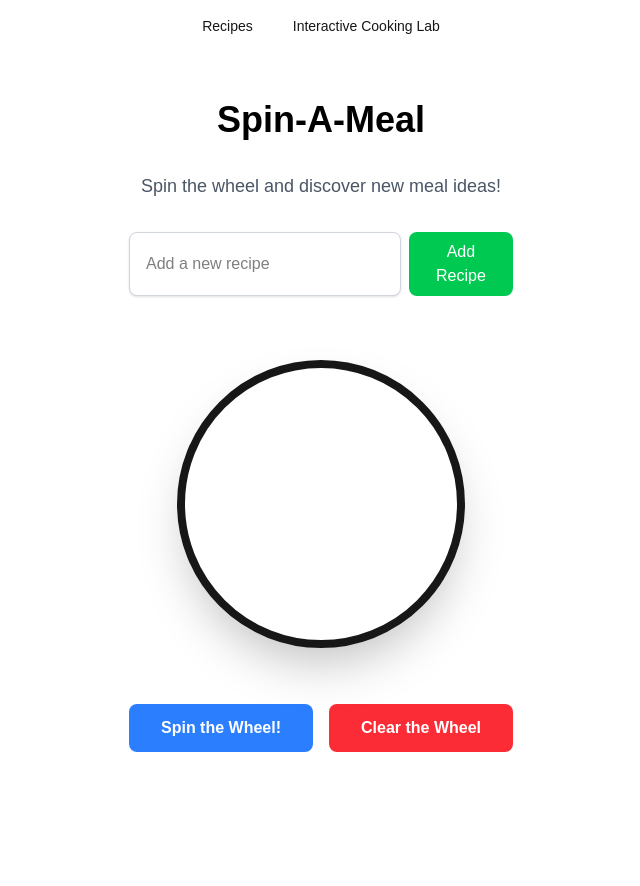
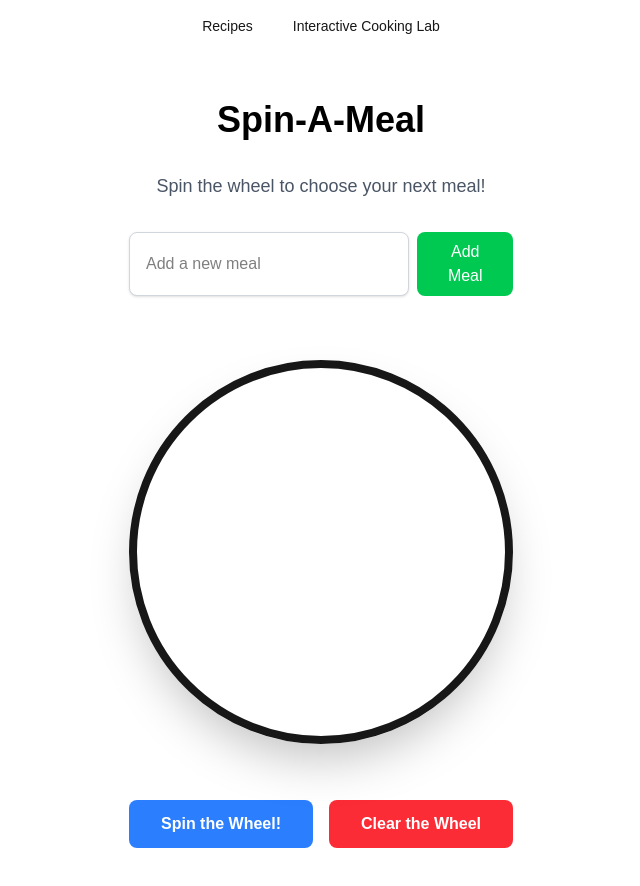
Before and after one commit to sydneytsai/burnt-to-perfection, a Next.js app: page /spin-a-meal in a window 1280 px wide. Shown: the top 886 px of the page, without its empty margins (319-959 px from the left). Before the commit the page ends 800 px from the top, so only its background shows below. Built offline with nearby package versions, Linux system fonts and the light colour scheme.

Commit message:
fixing wheel

```diff
--- a/app/spin-a-meal/page.tsx
+++ b/app/spin-a-meal/page.tsx
@@ -4,124 +4,120 @@ import React, { useState } from "react";
 import Navbar from "@/components/Navbar";
 
 export default function SpinAMeal() {
-  // State to store recipes input by the user
   const [recipes, setRecipes] = useState<string[]>([]);
   const [spinResult, setSpinResult] = useState<string | null>(null);
-  const [inputRecipe, setInputRecipe] = useState<string>("");
+  const [inputMeal, setinputMeal] = useState<string>("");
   const [isSpinning, setIsSpinning] = useState(false);
 
-  // Handle recipe input change
+  // Handle input change
   const handleInputChange = (e: React.ChangeEvent<HTMLInputElement>) => {
-    setInputRecipe(e.target.value);
+    setinputMeal(e.target.value);
   };
 
-  // Handle adding recipe to the wheel
-  const addRecipe = () => {
-    if (inputRecipe.trim()) {
-      setRecipes([...recipes, inputRecipe]);
-      setInputRecipe(""); // Clear input field after adding
+  // Add recipe to wheel
+  const addMeal = () => {
+    if (inputMeal.trim()) {
+      setRecipes([...recipes, inputMeal]);
+      setinputMeal("");
     }
   };
 
-  // Handle spinning the wheel
+  // Spin wheel
   const spinWheel = () => {
+    if (recipes.length === 0) return;
     setIsSpinning(true);
-    setSpinResult(null); // Reset the spin result while spinning
+    setSpinResult(null);
 
-    // Simulate the spinning animation for 2 seconds
     setTimeout(() => {
       const randomRecipe = recipes[Math.floor(Math.random() * recipes.length)];
       setSpinResult(randomRecipe);
       setIsSpinning(false);
-    }, 2000); // Adjust the spin duration
+    }, 2000);
   };
 
-  // Clear all recipes from the wheel
+  // Clear wheel
   const clearWheel = () => {
     setRecipes([]);
     setSpinResult(null);
   };
 
   return (
-    <main className="min-h-screen flex flex-col items-center bg-white"> {/* White background */}
+    <main className="min-h-screen flex flex-col items-center bg-white">
       <Navbar />
+
       <section className="flex-grow flex flex-col items-center justify-center text-center space-y-8 px-6 py-12">
-        <h1 className="text-4xl font-bold text-black">Spin-A-Meal</h1> {/* Black title */}
-        <p className="text-lg text-gray-600">Spin the wheel and discover new meal ideas!</p>
+        <h1 className="text-4xl font-bold text-black">Spin-A-Meal</h1>
+        <p className="text-lg text-gray-600">
+          Spin the wheel to choose your next meal!
+        </p>
 
-        {/* Input for adding new recipes */}
+        {/* Input */}
         <div className="flex flex-col items-center space-y-4 w-full max-w-md">
           <div className="flex space-x-2 w-full">
             <input
               type="text"
-              value={inputRecipe}
+              value={inputMeal}
               onChange={handleInputChange}
               className="px-4 py-2 w-full border border-gray-300 rounded-lg shadow-sm focus:outline-none focus:ring-2 focus:ring-blue-500 bg-white text-black"
-              placeholder="Add a new recipe"
+              placeholder="Add a new meal"
             />
             <button
-              onClick={addRecipe}
+              onClick={addMeal}
               className="px-6 py-2 bg-green-500 text-white rounded-lg hover:bg-green-600 transition"
             >
-              Add Recipe
+              Add Meal
             </button>
           </div>
         </div>
 
-        {/* Wheel Display */}
+        {/* Wheel */}
         <div className="mt-8 relative">
           <div
-            className={`wheel w-72 h-72 rounded-full border-8 border-gradient-to-r from-blue-500 to-indigo-600 shadow-2xl flex items-center justify-center transition-all duration-1000 ${
+            className={`wheel w-96 h-96 rounded-full border-8 border-gradient-to-r from-blue-500 to-indigo-600 shadow-2xl relative transition-transform duration-1000 ${
               isSpinning ? "animate-spin" : ""
             }`}
             style={{
               transform: isSpinning ? "rotate(3600deg)" : "rotate(0deg)",
             }}
           >
-            <div className="absolute w-full h-full flex items-center justify-center">
-              <div className="relative w-full h-full flex items-center justify-center">
-                {/* Display recipes in a circular pattern around the wheel */}
-                <div className="absolute inset-0 flex items-center justify-center">
-                  <div className="relative w-full h-full">
-                    <div className="wheel-content absolute inset-0 flex items-center justify-center">
-                      {recipes.map((recipe, index) => (
+            {/* Labels */}
+            {recipes.map((recipe, index) => {
+              const angle = (360 / recipes.length) * index;
+              return (
                 <div
                   key={index}
-                          className="absolute text-center font-semibold"
+                  className="absolute font-semibold text-black"
                   style={{
-                            transform: `rotate(${(360 / recipes.length) * index}deg) translateY(-140px)`,
-                            top: "50%",
-                            left: "50%",
-                            transformOrigin: "0 100%",
-                            color: "#333", // Dark color for text inside the wheel
+                    top: "45%",
+                    left: "42%",
+                    transform: `
+                      rotate(${angle}deg)
+                      translateY(-140px)  /* move label out from center */
+                      rotate(-${angle}deg)
+                    `,
+                    transformOrigin: "center center",
                   }}
                 >
                   {recipe}
                 </div>
-                      ))}
-                    </div>
-                  </div>
-                </div>
-              </div>
-            </div>
-
-            {/* Spinner result text */}
+              );
+            })}
+            {/* Spin result in center */}
             {spinResult && !isSpinning && (
-              <div className="absolute text-xl font-semibold top-1/2 transform -translate-y-1/2 text-black">
-                {/* Plain black text for the chosen recipe */}
+              <div className="absolute text-xl font-semibold text-black top-1/2 left-1/2 -translate-x-1/2 -translate-y-1/2">
                 <p>{spinResult}</p>
               </div>
             )}
           </div>
 
-          {/* Arrow Indicator */}
+          {/* Arrow */}
           <div
             className="absolute top-0 w-0 h-0 border-l-[15px] border-r-[15px] border-b-[30px] border-transparent border-t-[#ff4500]"
             style={{ left: "50%", transform: "translateX(-50%)" }}
           />
         </div>
 
-        {/* Buttons for spinning and clearing */}
+        {/* Buttons */}
         <div className="mt-6 flex space-x-4">
           <button
             onClick={spinWheel}
```
Lines whose indentation alone changed are shown as unchanged.
